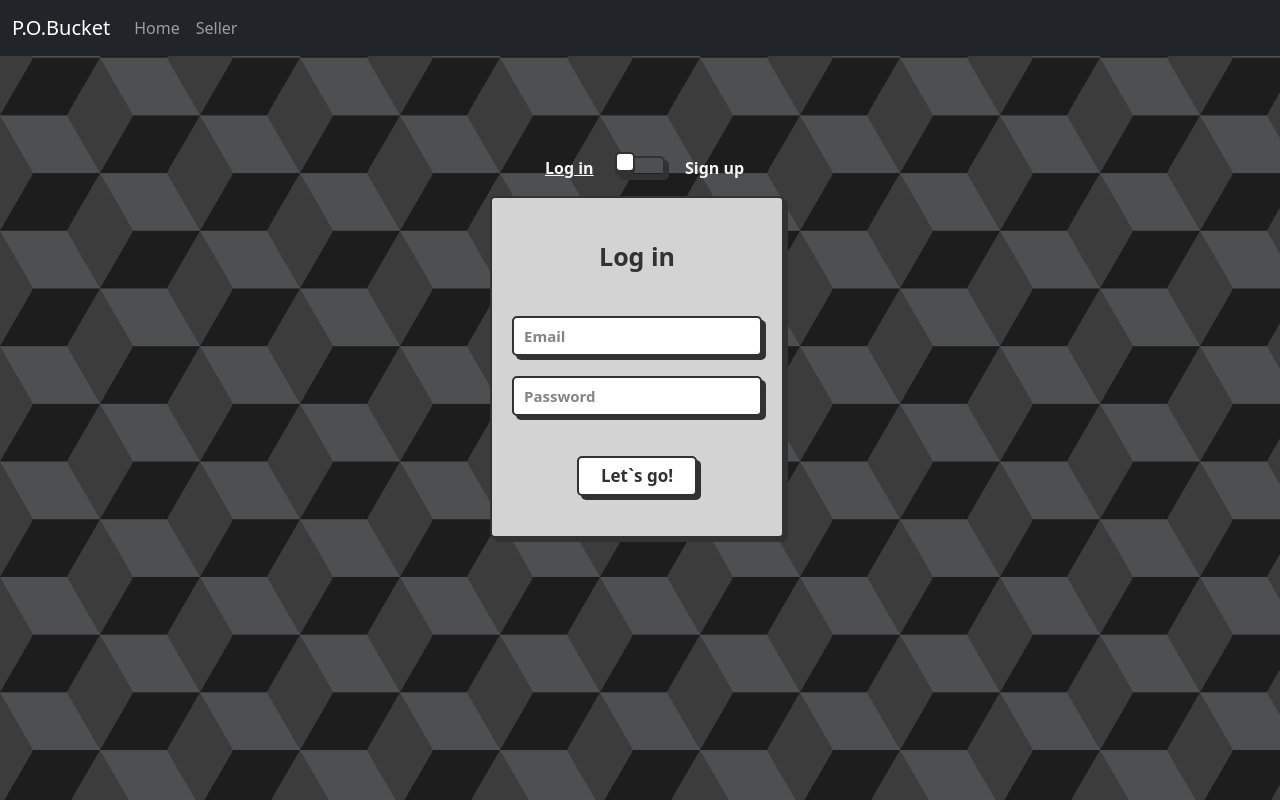
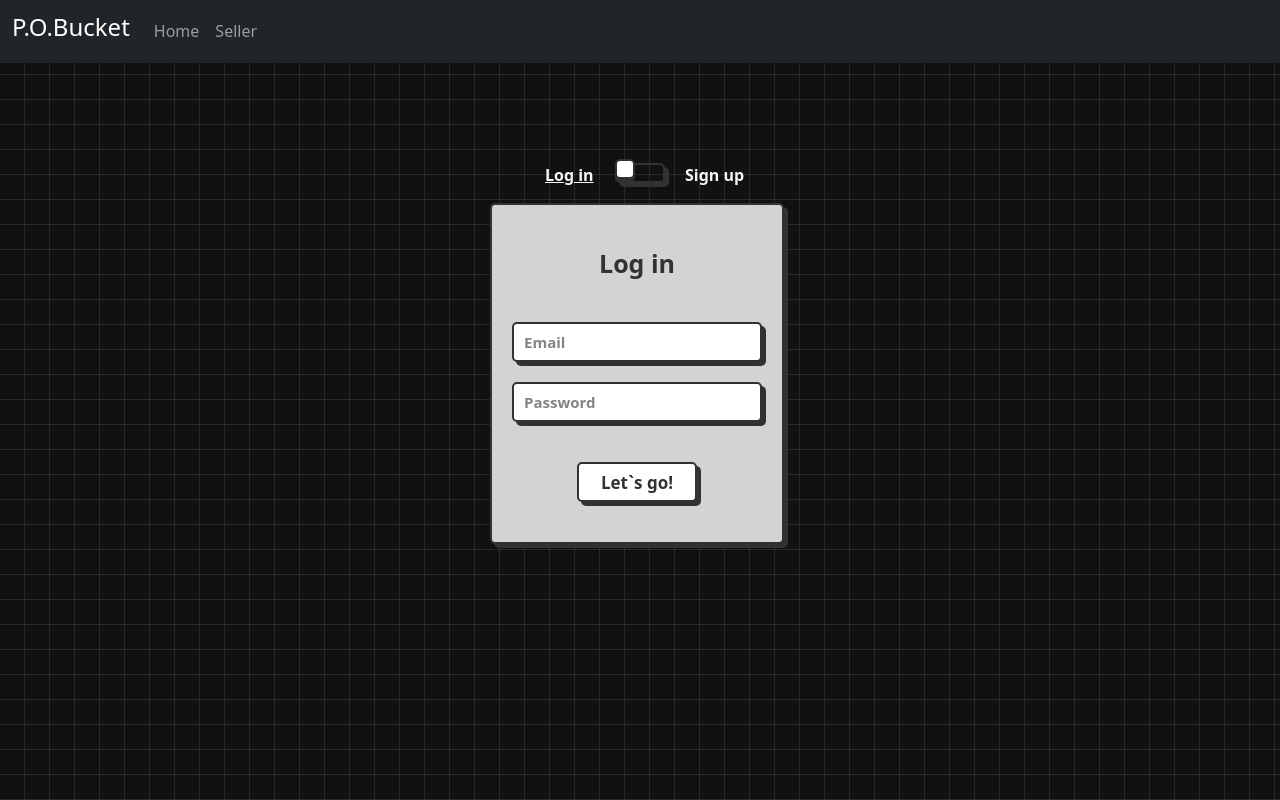
Before and after one commit to arman29-dev/POBucket.xyz, a Django app: page /buyer/register/ in a window 1280 px wide. Run offline with Django 5.2, Linux system fonts and the light colour scheme.

Commit message:
Fixed UI/UX and changed background

```diff
--- a/static/css/bgStyle.css
+++ b/static/css/bgStyle.css
@@ -1,18 +1,8 @@
-.bg-custom{
-    width: 100%;
-    height: 100%;
-    --s: 200px;
-    /* control the size */
-    --c1: #1d1d1d;
-    --c2: #4e4f51;
-    --c3: #3c3c3c;
-
-    background: repeating-conic-gradient(from 30deg,
-            #0000 0 120deg,
-            var(--c3) 0 180deg) calc(0.5 * var(--s)) calc(0.5 * var(--s) * 0.577),
-        repeating-conic-gradient(from 30deg,
-            var(--c1) 0 60deg,
-            var(--c2) 0 120deg,
-            var(--c3) 0 180deg);
-    background-size: var(--s) calc(var(--s) * 0.577);
+.bg-grid{
+    background-color: #111;
+    background-image:
+        linear-gradient(transparent 24px, rgba(255, 255, 255, 0.2) 25px),
+        linear-gradient(90deg, transparent 24px, rgba(255, 255, 255, 0.2) 25px);
+    background-size: 25px 25px;
+    min-height: 100vh;
 }
--- /dev/null
+++ b/static/js/loginAndRegister.js
@@ -0,0 +1,75 @@
+// var emailRegex = /^[^\s@]+@[^\s@]+\.[^\s@]+$/;
+var usernameRegex = /^@[a-z0-9_-]{3,15}$/;
+var passwordRegex =
+    /^(?=.*?[A-Z])(?=.*?[a-z])(?=.*?[0-9])(?=.*?[#?!@$ %^&*-]).{8,}$/;
+var errorMessage = "";
+
+function validateRegistrationForm() {
+    var username = document.getElementById("username").value;
+    // var email = document.getElementById("email").value;
+    var password = document.getElementById("password").value;
+    var confirmPassword =
+        document.getElementById("c-password").value;
+
+    if (!usernameRegex.test(username)) {
+        errorMessage =
+            "Invalid username. Make sure to use '@' befor your username.";
+    }
+    // else if (!emailRegex.test(email)) {
+    //     errorMessage =
+    //         "Invalid email address. Make sure you've enter a valid email address.";
+    // }
+    else if (!passwordRegex.test(password)) {
+        errorMessage =
+            "Password should be >8 characters and contain ≥1 upper case, ≥1 lower case & ≥1 number.";
+    } else if (password !== confirmPassword) {
+        errorMessage =
+            "Passwords do not match. Make sure you've entered the same password in both fields.";
+    }
+
+    if (errorMessage) {
+        var errorDiv = document.getElementById(
+            "sign-up-error-message",
+        );
+
+        if (!errorDiv) {
+            errorDiv = document.createElement("div");
+            errorDiv.id = "sign-up-error-message";
+            errorDiv.style.color = "red";
+            document
+                .querySelector(".flip-card__back")
+                .appendChild(errorDiv);
+        }
+
+        errorDiv.textContent = errorMessage;
+        return false;
+    }
+    return true;
+}
+
+function validateLoginForm() {
+    var email = document.getElementById("email").value;
+    if (!emailRegex.test(email)) {
+        errorMessage =
+            "Invalid email address. Make sure you've enter a valid email address.";
+    }
+
+    if (errorMessage) {
+        var errorDiv = document.getElementById(
+            "login-error-message",
+        );
+
+        if (!errorDiv) {
+            errorDiv = document.createElement("div");
+            errorDiv.id = "login-error-message";
+            errorDiv.style.color = "red";
+            document
+                .querySelector(".flip-card__front")
+                .appendChild(errorDiv);
+        }
+
+        errorDiv.textContent = errorMessage;
+        return false;
+    }
+    return true;
+}
--- a/templates/buyer/loginAndRegister.html
+++ b/templates/buyer/loginAndRegister.html
@@ -2,28 +2,33 @@
 
 <!DOCTYPE html>
 <html lang="en">
+    <head>
+        <meta charset="UTF-8" />
+        <meta name="viewport" content="width=device-width, initial-scale=1.0" />
 
-<head>
-    <meta charset="UTF-8">
-    <meta name="viewport" content="width=device-width, initial-scale=1.0">
+        <link
+            rel="stylesheet"
+            href="https://cdn.jsdelivr.net/npm/bootstrap-icons@1.11.3/font/bootstrap-icons.min.css"
+        />
+        <link
+            href="https://cdn.jsdelivr.net/npm/bootstrap@5.3.2/dist/css/bootstrap.min.css"
+            rel="stylesheet"
+            integrity="sha384-T3c6CoIi6uLrA9TneNEoa7RxnatzjcDSCmG1MXxSR1GAsXEV/Dwwykc2MPK8M2HN"
+            crossorigin="anonymous"
+        />
 
-    <link rel="stylesheet" href="https://cdn.jsdelivr.net/npm/bootstrap-icons@1.11.3/font/bootstrap-icons.min.css">
-    <link href="https://cdn.jsdelivr.net/npm/bootstrap@5.3.2/dist/css/bootstrap.min.css" rel="stylesheet"
-        integrity="sha384-T3c6CoIi6uLrA9TneNEoa7RxnatzjcDSCmG1MXxSR1GAsXEV/Dwwykc2MPK8M2HN" crossorigin="anonymous">
+        <link rel="stylesheet" type="text/css" href="{% static 'css/bgStyle.css' %}" />
+        <link rel="stylesheet" type="text/css" href="{% static 'css/loginAndRegister.css' %}" />
 
         <title>POB•{{ title }}</title>
     </head>
 
 
-<link rel="stylesheet" type="text/css" href="{% static 'css/bgStyle.css' %}">
-<link rel="stylesheet" type="text/css" href="{% static 'css/loginAndRegister.css' %}">
-
-<body class="bg-custom">
-
+    <body class="bg-grid">
         <header>
             <nav class="navbar navbar-expand-lg navbar-dark bg-dark">
                 <div class="container-fluid">
-                <a class="navbar-brand" href="#">P.O.Bucket</a>
+                    <a class="navbar-brand" href="{% url 'site-index' %}"><h4>P.O.Bucket</h4></a>
                     <button class="navbar-toggler" type="button" data-bs-toggle="collapse"
                     data-bs-target="#navbarSupportedContent" aria-controls="navbarSupportedContent"
                     aria-expanded="false" aria-label="Toggle navigation">
@@ -43,25 +48,25 @@
             </nav>
         </header>
 
-    <section style="padding-top: 300px;">
+        <section style="padding-top: 300px">
             <div class="wrapper">
                 <div class="card-switch">
                     <label class="switch">
-                    <input type="checkbox" class="toggle">
+                        <input type="checkbox" class="toggle" />
                         <span class="slider"></span>
                         <span class="card-side"></span>
                         <div class="flip-card__inner">
                             <div class="flip-card__front">
                                 <div class="title">Log in</div>
                                 {% if errorMsg %}
-                                <div id="login-error-message" style="color: red;">
+                                <div id="login-error-message" style="color: red">
                                     <p><strong>{{ loginErrorMsg }}</strong></p>
                                 </div>
                                 {% endif %}
 
                                 <form class="flip-card__form" method="post" onsubmit="return validateLoginForm()" action="{% url 'buyer-login' %}">
                                     {% csrf_token %}
-                                <input class="flip-card__input" id="email" name="email" placeholder="Email" type="email" required>
+                                    <input class="flip-card__input" id="email" name="email" placeholder="Email" type="email" required/>
                                     <input class="flip-card__input" name="password" placeholder="Password" type="password" required>
                                     <button class="flip-card__btn">Let`s go!</button>
                                 </form>
@@ -69,17 +74,18 @@
                             <div class="flip-card__back">
                                 <div class="title">Sign up</div>
                                 {% if errorMsg %}
-                                <div id="sign-up-error-message" style="color: red;">
+                                <div id="sign-up-error-message" style="color: red">
                                     <p><strong>{{ signUpErrorMsg }}</strong></p>
                                 </div>
                                 {% endif %}
 
-                            <form class="flip-card__form" id="signupForm" method="post" onsubmit="return validateRegistrationForm()" action="{% url 'buyer-registration' %}">
+                                <form class="flip-card__form" id="signupForm" method="post"
+                                    onsubmit="return validateRegistrationForm()" action="{% url 'buyer-registration' %}">
                                     {% csrf_token %}
-                                <input class="flip-card__input" id="username" name="username" placeholder="@Username" type="text" required>
-                                <input class="flip-card__input" id="email" name="email" placeholder="Email" type="email" required>
-                                <input class="flip-card__input" id="password" name="password" placeholder="Password" type="password" required>
-                                <input class="flip-card__input" id="c-password" name="confirm-password" placeholder="Confirm Password" type="password" required>
+                                    <input class="flip-card__input" id="username" name="username" placeholder="@Username" type="text" required />
+                                    <input class="flip-card__input" id="email" name="email" placeholder="Email" type="email" required />
+                                    <input class="flip-card__input" id="password" name="password" placeholder="Password" type="password" required />
+                                    <input class="flip-card__input" id="c-password" name="confirm-password" placeholder="Confirm Password" type="password" required />
                                     <button class="flip-card__btn">Sign Me Up!</button>
                                 </form>
                             </div>
@@ -89,82 +95,19 @@
             </div>
         </section>
 
-    <script src="https://cdn.jsdelivr.net/npm/@popperjs/core@2.11.8/dist/umd/popper.min.js"
+        <script
+            src="https://cdn.jsdelivr.net/npm/@popperjs/core@2.11.8/dist/umd/popper.min.js"
             integrity="sha384-I7E8VVD/ismYTF4hNIPjVp/Zjvgyol6VFvRkX/vR+Vc4jQkC+hVqc2pM8ODewa9r"
             crossorigin="anonymous">
         </script>
 
-    <script src="https://cdn.jsdelivr.net/npm/bootstrap@5.3.2/dist/js/bootstrap.min.js"
+        <script
+            src="https://cdn.jsdelivr.net/npm/bootstrap@5.3.2/dist/js/bootstrap.min.js"
             integrity="sha384-BBtl+eGJRgqQAUMxJ7pMwbEyER4l1g+O15P+16Ep7Q9Q+zqX6gSbd85u4mG4QzX+"
             crossorigin="anonymous">
         </script>
 
-    <script>
-        var emailRegex = /(([^<>()\[\]\\.,;:\s@"]+(\.[^<>()\[\]\\.,;:\s@"]+)*)|(".+"))@((\[[0-9]{1,3}\.[0-9]{1,3}\.[0-9]{1,3}\.[0-9]{1,3}])|(([a-zA-Z\-0-9]+\.)+[a-zA-Z]{2,}))/;
-        var usernameRegex = /^@[a-z0-9_-]{3,15}$/;
-        var passwordRegex = /^(?=.*?[A-Z])(?=.*?[a-z])(?=.*?[0-9])(?=.*?[#?!@$ %^&*-]).{8,}$/;
-        var errorMessage = "";
+        <script src="{% static 'js/loginAndRegister.js' %}"></script>
 
-        function validateRegistrationForm() {
-            var username = document.getElementById("username").value;
-            var email = document.getElementById("email").value;
-            var password = document.getElementById("password").value;
-            var confirmPassword = document.getElementById("c-password").value;
-
-            if (!usernameRegex.test(username)) {
-            errorMessage = "Invalid username. Make sure to use '@' befor your username.";
-            }
-
-            else if (!emailRegex.test(email)) {
-            errorMessage = "Invalid email address. Make sure you've enter a valid email address.";
-            }
-
-            else if (!passwordRegex.test(password)) {
-            errorMessage = "Password should be >8 characters and contain ≥1 upper case, ≥1 lower case & ≥1 number.";
-            }
-
-            else if (password !== confirmPassword) {
-                errorMessage = "Passwords do not match. Make sure you've entered the same password in both fields.";
-            }
-
-            if (errorMessage) {
-                var errorDiv = document.getElementById("sign-up-error-message");
-
-                if (!errorDiv) {
-                    errorDiv = document.createElement("div");
-                    errorDiv.id = "sign-up-error-message";
-                    errorDiv.style.color = "red";
-                    document.querySelector(".flip-card__back").appendChild(errorDiv);
-                }
-
-                errorDiv.textContent = errorMessage;
-                return false;
-            }
-            return true;
-        }
-
-        function validateLoginForm() {
-            var email = document.getElementById("email").value;
-            if (!emailRegex.test(email)) {
-                errorMessage = "Invalid email address. Make sure you've enter a valid email address.";
-            }
-
-            if (errorMessage) {
-                var errorDiv = document.getElementById("login-error-message");
-
-                if (!errorDiv) {
-                    errorDiv = document.createElement("div");
-                    errorDiv.id = "login-error-message";
-                    errorDiv.style.color = "red";
-                    document.querySelector(".flip-card__front").appendChild(errorDiv);
-                }
-
-                errorDiv.textContent = errorMessage;
-                return false;
-            }
-            return true;
-        }
-    </script>
     </body>
-
 </html>
--- a/templates/index.html
+++ b/templates/index.html
@@ -15,12 +15,12 @@
 </head>
 
 <link rel="stylesheet" type="text/css" href="{% static 'css/bgStyle.css' %}">
-<body class="bg-custom">
+<body class="bg-grid">
 
     <header>
         <nav class="navbar navbar-expand-lg navbar-dark bg-dark">
             <div class="container-fluid">
-                <a class="navbar-brand" href="#">P.O.Bucket</a>
+                <a class="navbar-brand" href="{% url 'site-index' %}"><h4>P.O.Bucket</h4></a>
                 <button class="navbar-toggler" type="button" data-bs-toggle="collapse"
                     data-bs-target="#navbarSupportedContent" aria-controls="navbarSupportedContent"
                     aria-expanded="false" aria-label="Toggle navigation">
```
Lines whose indentation alone changed are shown as unchanged.
